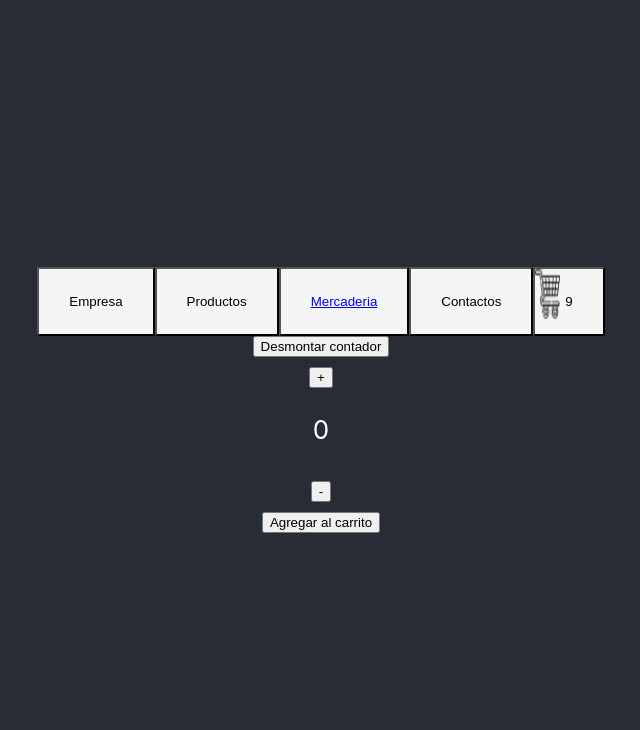
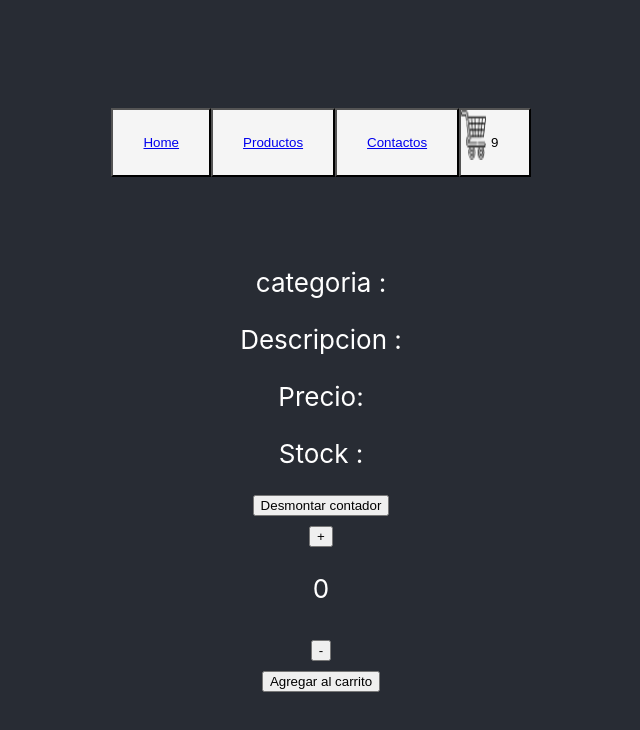
Before and after one commit to ClaudioBeron/Carnes, a React (Create React App) app in the folder src/carnes/: page /detail/1 in a window 1280 px wide. Shown: the top 730 px of the page, without its empty margins (319-959 px from the left). Built offline with nearby package versions, Linux system fonts and the light colour scheme.

Commit message:
realice los cambios para hacer el navbar navegable

```diff
--- a/src/carnes/src/App.js
+++ b/src/carnes/src/App.js
@@ -6,6 +6,7 @@ import Counter from './Components/Counter/itemCount';
 import { useState } from 'react';
 import Carro from './Components/CartWidget/CartWidget';
 import {BrowserRouter, Routes ,Route ,Link} from 'react-router-dom'
+import ItemDetail from './Components/ItemDetail/ItemDetail';
 
 
 
@@ -31,8 +32,8 @@ function App() {
         <Route path='/Carnes' element={<ItemListContainer/>}/>
         <Route path='/Detalle' element={<ItemListContainer/>}/>
         <Route path='/category/:categoryId' element={<ItemListContainer/>}/>
-
-
+        <Route path= '/contactos' />
+        <Route path= '/detail/:productId' element={<ItemDetail/>}/>
       </Routes>
 
       </BrowserRouter>
--- /dev/null
+++ b/src/carnes/src/Components/ItemDetail/ItemDetail.js
@@ -0,0 +1,33 @@
+const ItemDetail = ({id , name , img ,category ,description ,price ,stock}) =>{
+   return (
+       <article className="CardItem">
+           <header className="Header">
+           <h2 className="ItemHeader">
+               {name}
+           </h2>
+
+           </header>
+           <picture>
+               <img src={img} alt ={name} className="ItemImg"/>
+           </picture>
+           <section>
+               <p className="info">
+                   categoria :{category}
+               </p>
+               <p className="info">
+                   Descripcion :{description}
+               </p>
+               <p className="info">
+                   Precio: {price}
+               </p>
+               <p className="info">
+                   Stock :{stock}
+               </p>
+           </section>
+           <footer className="ItemFooter">
+
+           </footer>
+       </article>
+   )
+}
+export default ItemDetail
--- a/src/carnes/src/Components/NavBar/NavBar.js
+++ b/src/carnes/src/Components/NavBar/NavBar.js
@@ -8,15 +8,13 @@ const NavBar = () => {
     return (<nav className="navegacion">
 
 
-        <button> Empresa </button>
-        <button className="product"> Productos </button>
+        <button> <Link to= "./"> Home</Link> </button>
+        <button> <Link to ='/Carnes' className="product"> Productos </Link> </button>
              <li> Vaca </li>
              <li> Pollo </li>
              <li> Cerdo </li>
-             <button>
-        <Link to ='/Carnes'>Mercaderia </Link>
-      </button>
-        <button> Contactos </button>
+
+        <button><Link to='/contactos'> Contactos </Link></button>
 
         <Carro label ="9"/>
 
--- a/src/carnes/src/Components/listaDeitems/ItemListContainer.js
+++ b/src/carnes/src/Components/listaDeitems/ItemListContainer.js
@@ -1,35 +1,38 @@
 import { useState, useEffect } from "react"
 import { getProducts } from "../../asyncmock"
+import { getProductsById } from "../../asyncmock"
 
 import ItemList from "../ItemList/ItemList"
 import { useParams } from "react-router-dom"
+import Item from "../Item/Item"
 
 
 
 
 
 
-const ItemListContainer = (props) =>{
+const ItemListContainer = () =>{
     const [products , setProducts] = useState ([])
     const {categoryId} =useParams ()
+    const {productId} = useParams()
 
 
     useEffect(()=>{
-        getProducts(categoryId).then(prod =>{
+        getProducts().then(prod =>{
             setProducts(prod)
 
         })
 
 
+    },[])
 
 
 
 
-    },[])
-    console.log(props.greeting)
+
     return(
         <div>
-        <h1>{props.greeting}</h1>
+
         <ItemList products ={products}/>
         </div>
 
--- a/src/carnes/src/asyncmock.js
+++ b/src/carnes/src/asyncmock.js
@@ -3,15 +3,20 @@ const products =[
     {id: 2, name: "cerdo" , price: 1000, category: "carne" , stock :100 , description :"bondiola" ,img:"https://www.stock.com.py/images/thumbs/0187242.jpeg"},
     {id: 3, name: "pollo" , price: 1000, category: "carne" , stock :100 , description :"pechuga" ,img:"https://www.ariztiaatucasa.cl/media/catalog/product/cache/3aa1df24426dbabd72ab974cf5ed84b3/2/9/29496bf-01.jpg"},
     ]
-const productsById = [
-    {id: 4, nombre: "vaca" , price: 1000, category: "carne" , stock :100 , description :"nalga" , img:"https://ar.all.biz/img/ar/catalog/75324.png"},
-]
 
 
-export const getProducts =(categoryId) => {
+export const getProducts =() => {
     return new Promise (resolve => {
         setTimeout(()=>{
-            resolve( categoryId ? products.filter(prod => prod.category === categoryId ) : products)
+            resolve( products)
         },2000 )
     })
 }
+
+export const getProductsById =(id) => {
+    return new Promise (resolve => {
+        setTimeout(()=>{
+            resolve(products.find(prod => prod.id === 4))
+        },2000 )
+    })
+}
```
Also changed, not shown: src/carnes/src/Components/ItemDetailContainer/ItemDetailContainer.js (added, +23 -0 lines).
